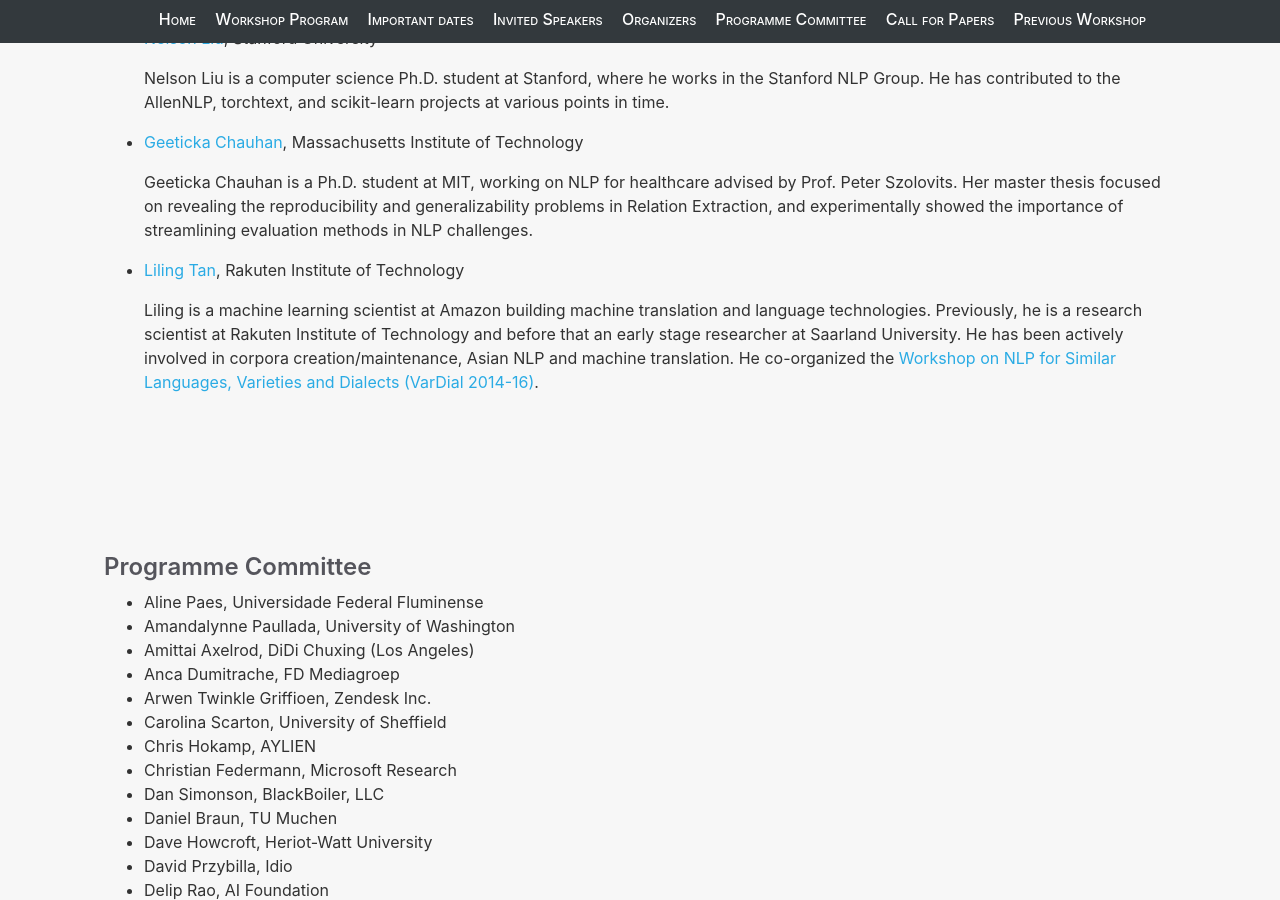
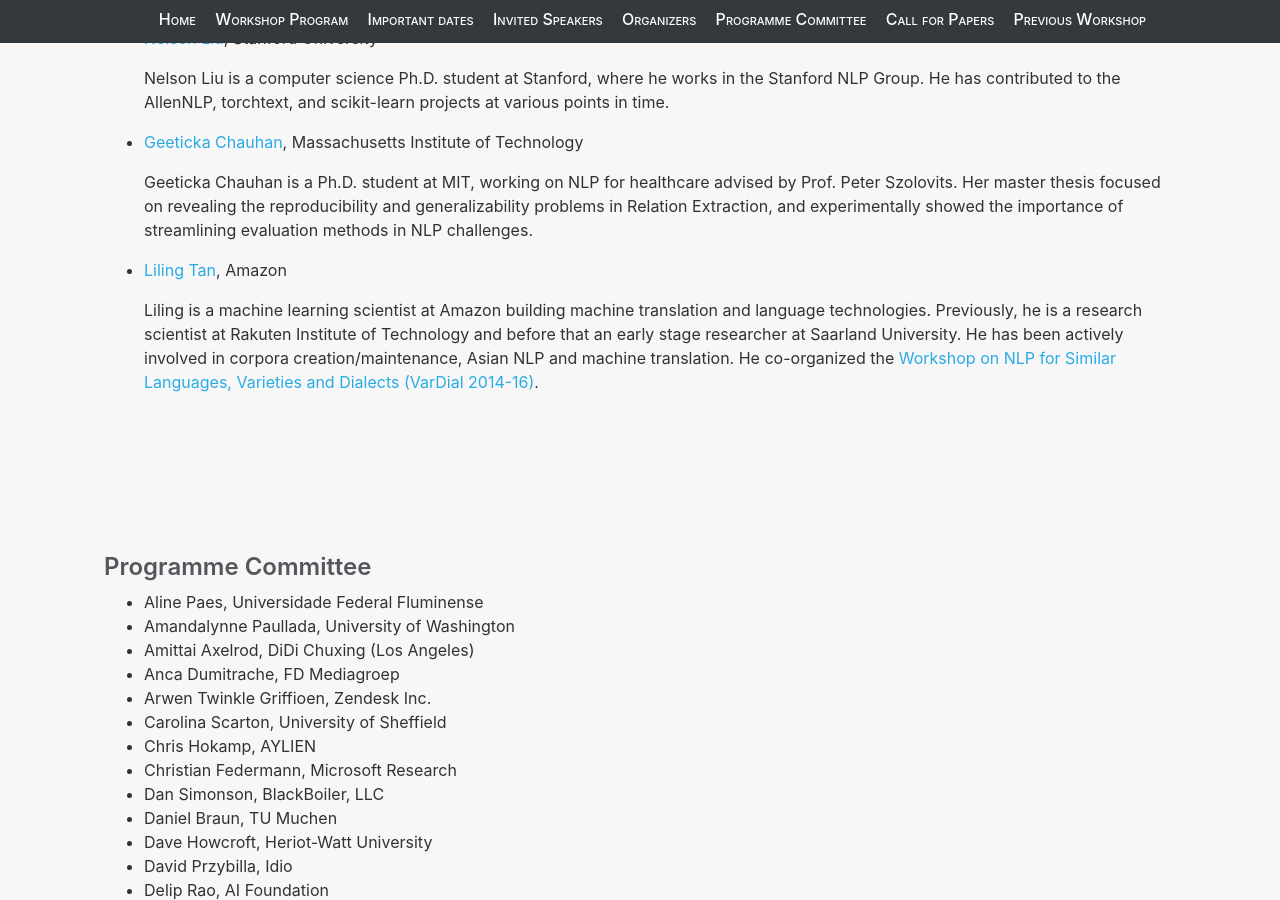
Before and after one commit to nlposs/nlposs.github.io, a Jekyll site: the page built from 2020/index.md, in a window 1280 px wide and 900 px high, scrolled down 8052 px. Built offline with Jekyll 4.4.1, drawn with Linux system fonts in a browser that asks for light colours.

Commit message:
Update index.md

```diff
--- a/2020/index.md
+++ b/2020/index.md
@@ -249,7 +249,7 @@ To check out the events in your own time zone, we find that it's easiest to clic
     Geeticka Chauhan is a Ph.D. student at MIT, working on NLP for healthcare advised by Prof. Peter Szolovits. Her master thesis focused on revealing the reproducibility and generalizability problems in Relation Extraction, and experimentally showed the importance of streamlining evaluation methods in NLP challenges.
 
 
- - [Liling Tan](https://github.com/alvations), Rakuten Institute of Technology
+ - [Liling Tan](https://github.com/alvations), Amazon
 
      Liling is a machine learning scientist at Amazon building machine translation and language technologies. Previously, he is a research scientist at Rakuten Institute of Technology and before that an early stage researcher at Saarland University. He has been actively involved in corpora creation/maintenance, Asian NLP and machine translation. He co-organized the [Workshop on NLP for Similar Languages, Varieties and Dialects (VarDial 2014-16)](http://ttg.uni-saarland.de/vardial2016/).
 
```
